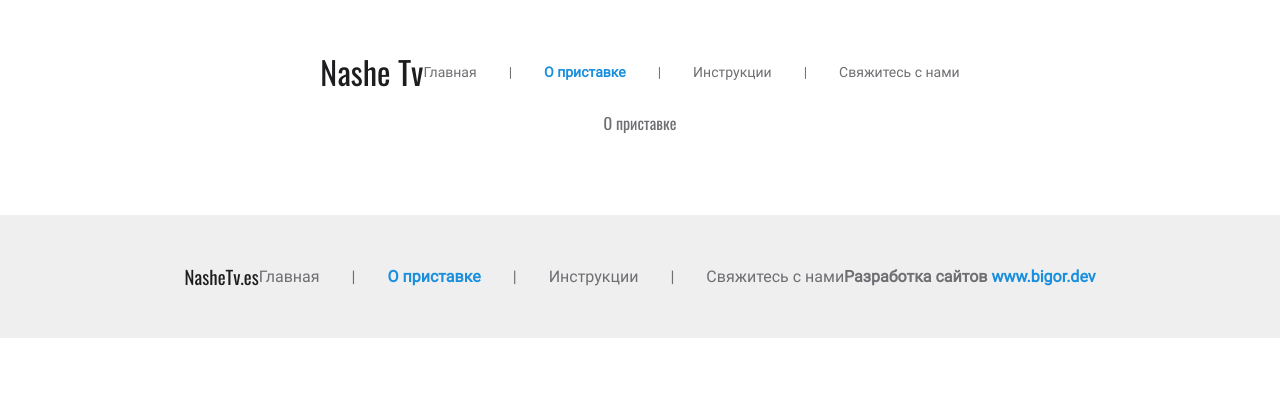
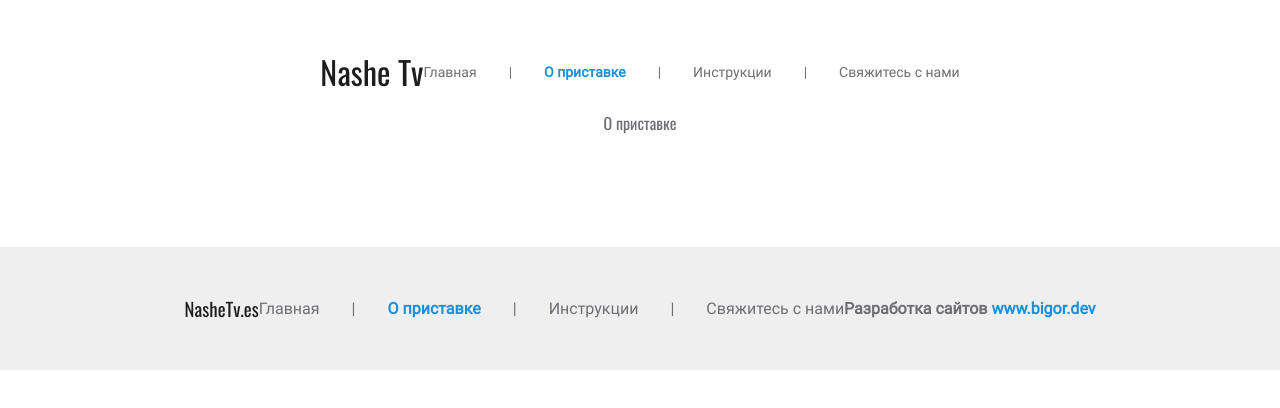
Before and after one commit to igor-co/nashetv, a React (Create React App) app: page /about in a window 1280 px wide. Shown: the top 408 px of the page. Built offline with nearby package versions, Linux system fonts and the light colour scheme.

Commit message:
Add margin between footer and main content

```diff
--- a/src/_components/Layout/_components/Footer/Footer.module.scss
+++ b/src/_components/Layout/_components/Footer/Footer.module.scss
@@ -1,11 +1,11 @@
 @import '../../../../_assets/colors/colors';
 
 footer {
-  bottom: 0;
   background-color: $colorAlternativeBg;
 }
 .footer {
-  margin-top: 5rem;
+  bottom: 0 !important;
+  margin-top: 7rem;
 }
 .bigor {
   align-self: center;
```
